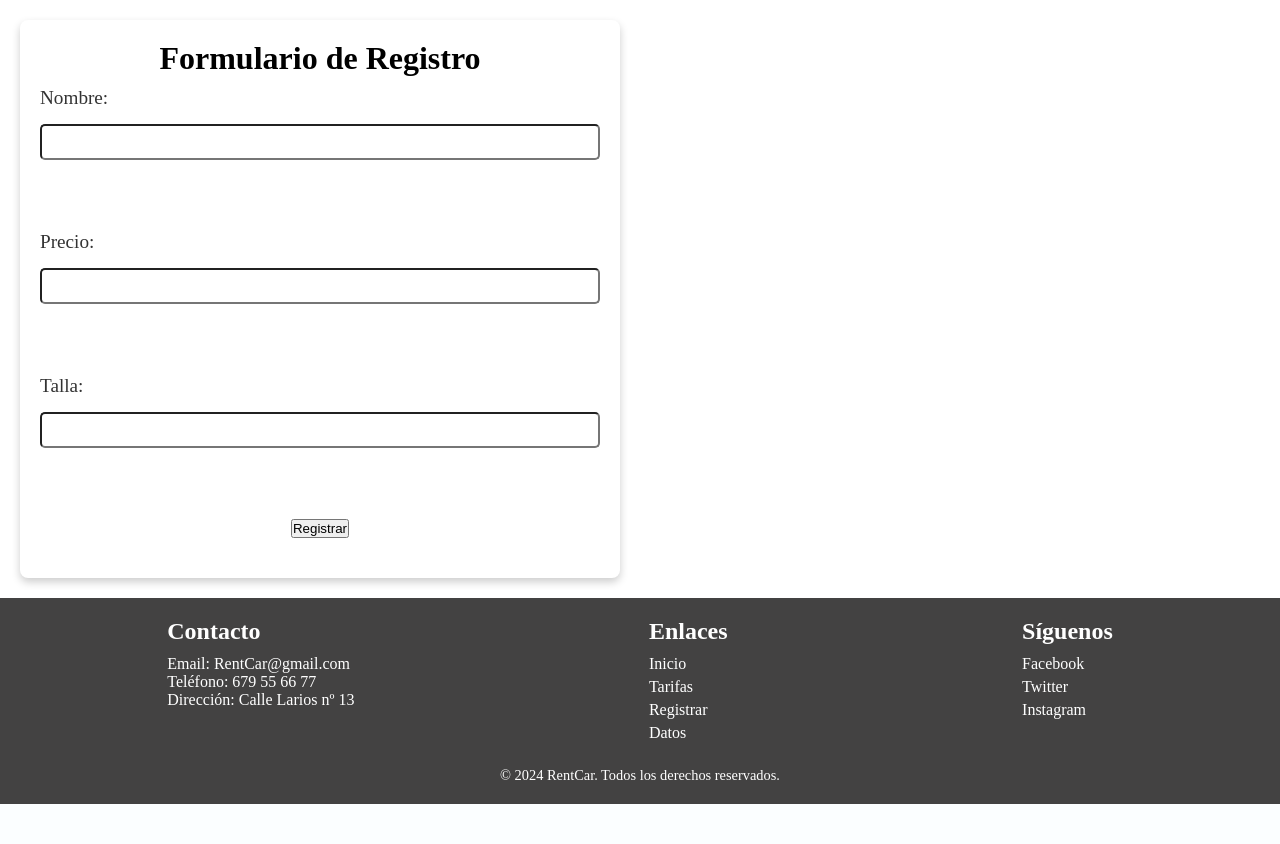
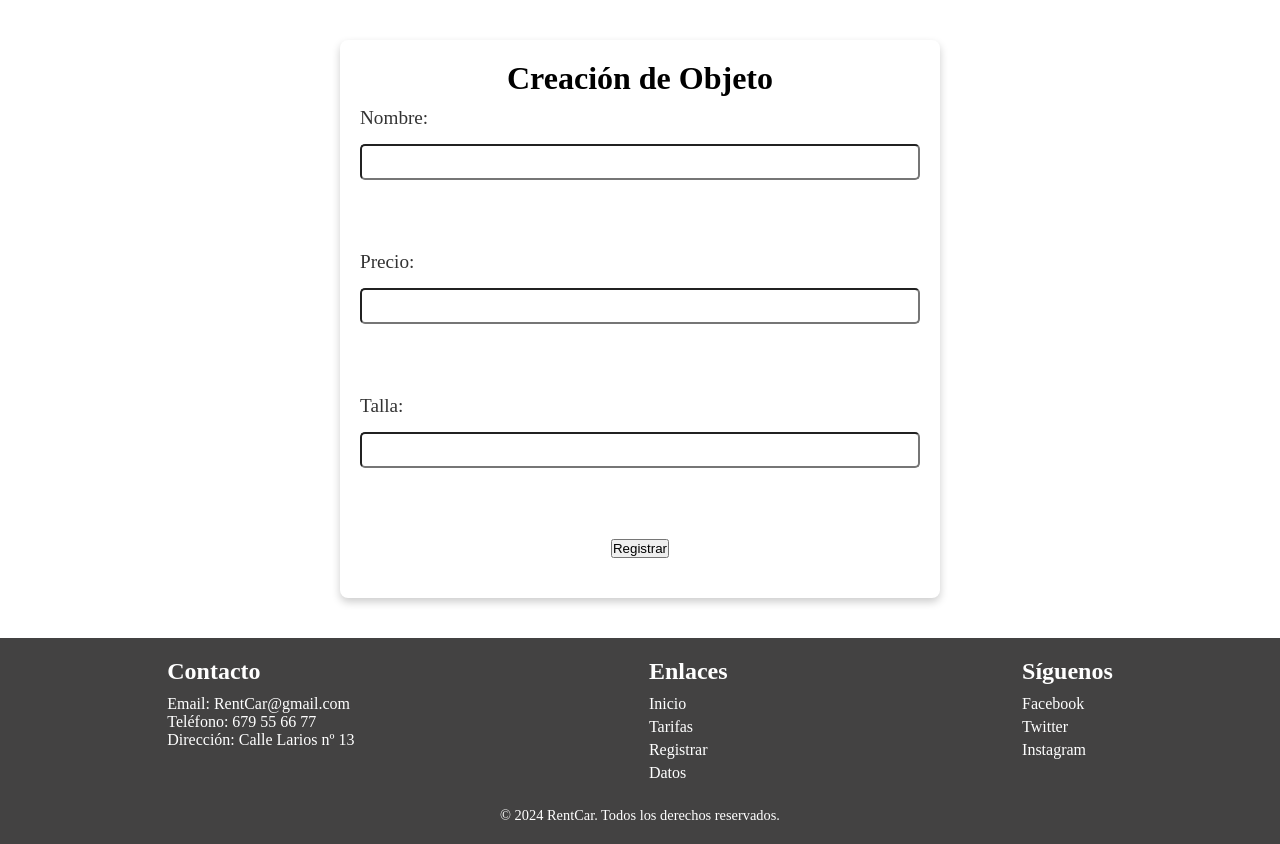
Before and after one commit to MiguelVaroRaya/T5A2.Programacion_Orientada_A_Objetos, a PHP site: page /crear in a window 1280 px wide. Shown: the part 157-1001 px from the top of the page. Before the commit the page ends 961 px from the top, so only its background shows below. Run offline with PHP 8.4, Linux system fonts and the light colour scheme; data that the repository does not hold is empty.

Commit message:
implementación de la transacción create en la app a traves del formulario

```diff
--- a/App/Models/Model.php
+++ b/App/Models/Model.php
@@ -52,7 +52,6 @@ class Model
     // Recibe la cadena de consulta y la ejecuta
     private function query($sql, $data = [])
     {
-
         echo "Consulta: {$sql} <br>"; // borrar, solo para ver ejemplo
         echo "Data: ";
         var_dump($data);
--- a/public/css/estilos.css
+++ b/public/css/estilos.css
@@ -314,7 +314,7 @@ img{
     color: brown;
 }
 .check{
-    color: green;
+    background-color: green;
 }
 
 @media (max-width: 600px) {
--- a/resources/funciones.php
+++ b/resources/funciones.php
@@ -33,14 +33,15 @@ function validarEuros(string $cantidad):bool{
 } else {
     return false;
 }
+
+}
 function validarTalla(string $talla):bool{
   $tallas = ['S', 'M', 'L', 'XL'];
 
   // Verificar si el valor 'L' está en el array
-  if (in_array($talla, $tallas)) {
+  if (in_array(strtoupper($talla), $tallas)) {
       return true;
   } else {
       return false;
   }
 }
-}
--- a/resources/views/includes/crear.php
+++ b/resources/views/includes/crear.php
@@ -1,6 +1,6 @@
-<main>
+<main class="main_secciones">
 <form class="formulario" action="crear" method="post" enctype="multipart/form-data">
-        <h1>Formulario de Registro</h1>
+        <h1>Creación de Objeto</h1>
             <label for="nombre">Nombre:</label>
             <input type="text" name="nombre"><br><br>
             <p class="error"><?php if (isset($errores['nombre'])) echo $errores['nombre']; ?></p>
@@ -14,7 +14,7 @@
             <button type="submit" name="submit">Registrar</button>
 
 
-            <p class="error"><?php if (isset($error)) echo $error; ?></p>
-            <p class="check"><?php if (isset($mensaje)) echo $mensaje; ?></p>
+            <div class="error"><?php if (isset($error)) echo $error; ?></div>
+            <div class="check"><?php if (isset($mensaje)) echo $mensaje; ?></div>
         </form>
 </main>
```
